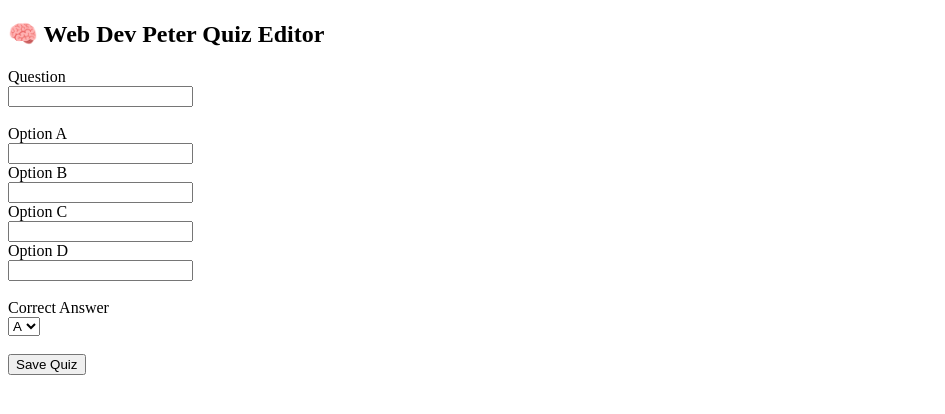
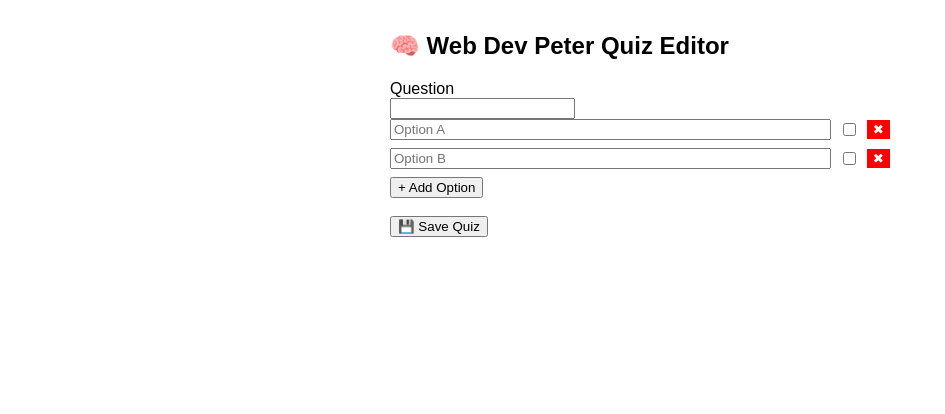
Before and after one commit to WebDevPeterGriffin/DiscordBot, a website: page static/index.html in a window 1280 px wide. Shown: the whole page, without its empty margins (0-945 px from the left). Drawn offline with Linux system fonts and the light colour scheme.

Commit message:
2 correct answer logic

```diff
--- /dev/null
+++ b/quizMeta.json
@@ -0,0 +1,3 @@
+{
+  "lastMessageId": "1379415481831653449"
+}
--- a/static/index.html
+++ b/static/index.html
@@ -1,59 +1,160 @@
 <!doctype html>
-<html lang="en">
+<html>
   <head>
-    <meta charset="UTF-8" />
-    <title>Quiz Editor</title>
+    <title>🧠 Web Dev Peter Quiz Editor</title>
+    <style>
+      body {
+        font-family: Arial;
+        max-width: 500px;
+        margin: 2rem auto;
+      }
+      .option-group {
+        display: flex;
+        align-items: center;
+        gap: 0.5rem;
+        margin-bottom: 0.5rem;
+      }
+      .option-group input[type="text"] {
+        flex: 1;
+      }
+      button.remove {
+        background: red;
+        color: white;
+        border: none;
+        cursor: pointer;
+        padding: 2px 6px;
+      }
+    </style>
   </head>
   <body>
-    <h2>🧠 Web Dev Peter Quiz Editor</h2>
+    <h2>🧠 <b>Web Dev Peter Quiz Editor</b></h2>
 
-    <form id="quizForm">
-      <label>Question</label><br />
-      <input name="question" required /><br /><br />
+    <label
+      >Question<br />
+      <input type="text" id="question" required />
+    </label>
 
-      <label>Option A</label><br />
-      <input name="a" required /><br />
-      <label>Option B</label><br />
-      <input name="b" required /><br />
-      <label>Option C</label><br />
-      <input name="c" required /><br />
-      <label>Option D</label><br />
-      <input name="d" required /><br /><br />
+    <div id="options-container"></div>
 
-      <label>Correct Answer</label><br />
-      <select name="answer">
-        <option value="A">A</option>
-        <option value="B">B</option>
-        <option value="C">C</option>
-        <option value="D">D</option></select
-      ><br /><br />
+    <button id="add-option">+ Add Option</button>
 
-      <button type="submit">Save Quiz</button>
-    </form>
-
+    <br /><br />
+    <button onclick="saveQuiz()">💾 Save Quiz</button>
     <p id="status"></p>
 
     <script>
-      document.getElementById("quizForm").onsubmit = async (e) => {
-        e.preventDefault();
-        const form = e.target;
+      const container = document.getElementById("options-container");
+      const addOptionBtn = document.getElementById("add-option");
 
-        const quiz = {
-          question: form.question.value,
-          options: [form.a.value, form.b.value, form.c.value, form.d.value],
-          answer: form.answer.value,
+      let optionCount = 0;
+      const maxOptions = 5;
+      const minOptions = 2;
+
+      function createOption(label = "", checked = false) {
+        if (optionCount >= maxOptions) return;
+
+        const group = document.createElement("div");
+        group.className = "option-group";
+
+        const input = document.createElement("input");
+        input.type = "text";
+        input.placeholder = `Option ${String.fromCharCode(65 + optionCount)}`;
+        input.value = label;
+
+        const checkbox = document.createElement("input");
+        checkbox.type = "checkbox";
+        checkbox.title = "Correct Answer";
+        checkbox.checked = checked;
+
+        const removeBtn = document.createElement("button");
+        removeBtn.className = "remove";
+        removeBtn.textContent = "✖";
+        removeBtn.onclick = () => {
+          group.remove();
+          optionCount--;
+          updateRemoveButtons();
         };
 
-        const res = await fetch("/setquiz", {
+        group.appendChild(input);
+        group.appendChild(checkbox);
+        group.appendChild(removeBtn);
+        container.appendChild(group);
+
+        optionCount++;
+        updateRemoveButtons();
+      }
+
+      function updateRemoveButtons() {
+        const buttons = container.querySelectorAll(".remove");
+        buttons.forEach((btn) => {
+          btn.disabled = optionCount <= minOptions;
+        });
+      }
+
+      function saveQuiz() {
+        const question = document.getElementById("question").value.trim();
+        const groups = container.querySelectorAll(".option-group");
+
+        const options = [];
+        const correctAnswers = [];
+
+        groups.forEach((group, i) => {
+          const text = group.querySelector('input[type="text"]').value.trim();
+          const checked = group.querySelector('input[type="checkbox"]').checked;
+
+          if (text !== "") {
+            options.push(text);
+            if (checked) {
+              correctAnswers.push(String.fromCharCode(65 + i));
+            }
+          }
+        });
+
+        if (!question) {
+          return showStatus("❌ Question is required", true);
+        }
+
+        if (options.length < minOptions || options.length > maxOptions) {
+          return showStatus(
+            `❌ Enter between ${minOptions} and ${maxOptions} options`,
+            true,
+          );
+        }
+
+        if (correctAnswers.length === 0) {
+          return showStatus("❌ Select at least one correct answer", true);
+        }
+
+        fetch("/save-quiz", {
           method: "POST",
           headers: { "Content-Type": "application/json" },
-          body: JSON.stringify(quiz),
-        });
+          body: JSON.stringify({
+            question,
+            options,
+            answer: correctAnswers,
+          }),
+        })
+          .then((res) => res.json())
+          .then((data) => {
+            if (data.success) {
+              showStatus("✅ Quiz saved successfully");
+            } else {
+              showStatus("❌ Failed to save quiz", true);
+            }
+          });
+      }
 
-        const result = await res.json();
-        document.getElementById("status").innerText =
-          result.message || result.error;
-      };
+      function showStatus(msg, error = false) {
+        const status = document.getElementById("status");
+        status.textContent = msg;
+        status.style.color = error ? "red" : "green";
+      }
+
+      // Init with 2 options
+      createOption();
+      createOption();
+
+      addOptionBtn.onclick = () => createOption();
     </script>
   </body>
 </html>
```
Also changed, not shown: commands/answer.js (+25 -6 lines), commands/quiz.js (+51 -17 lines), quizzes.json (+7 -5 lines), server.js (+33 -10 lines).
